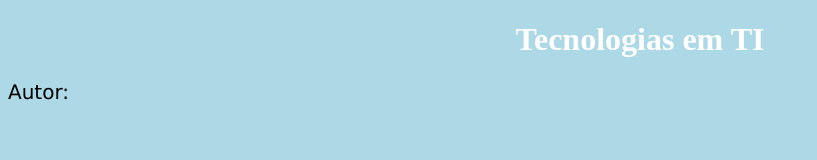
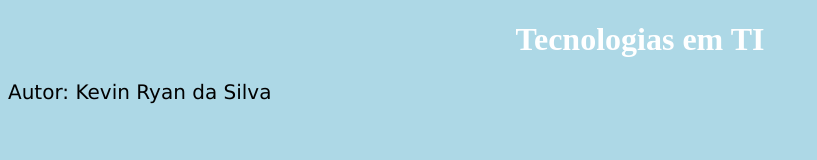
Before and after one commit to kevinsilvadev/tecnologias-em-ti, a plain HTML site: page Index.html in a window 1280 px wide. Shown: the whole page, without its empty margins (0-817 px from the left). Drawn offline with Linux system fonts and the light colour scheme.

Commit message:
Acrescentando o nome do autor

```diff
--- a/Index.html
+++ b/Index.html
@@ -20,7 +20,7 @@
 	<body>
 
 		<h1>Tecnologias em TI</h1>
-		<p>Autor:</p>
+		<p>Autor: Kevin Ryan da Silva</p>
 
 	</body>
 </html>
```
